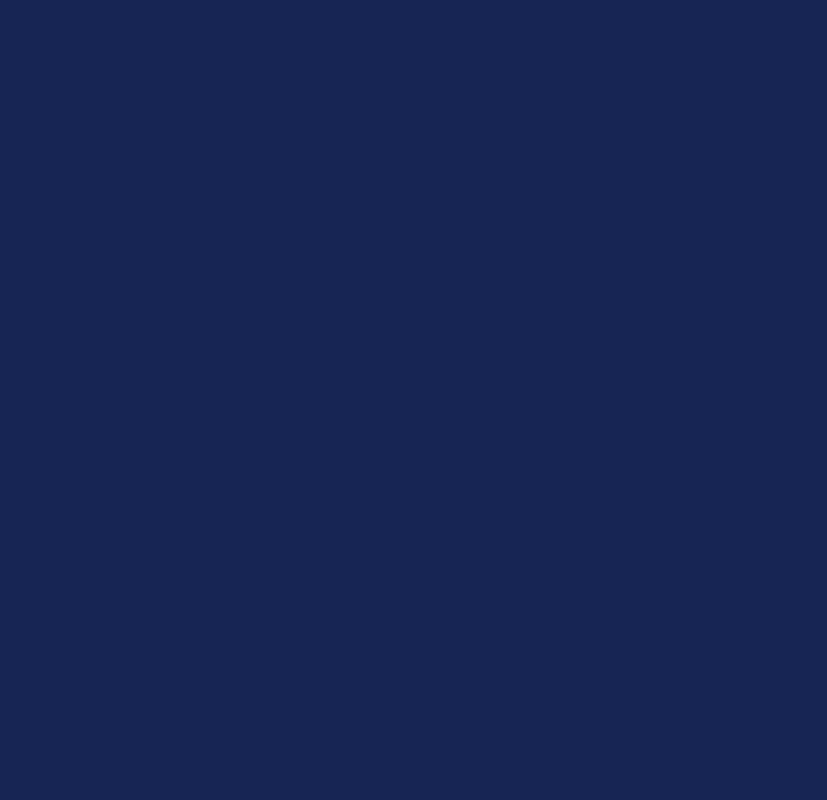
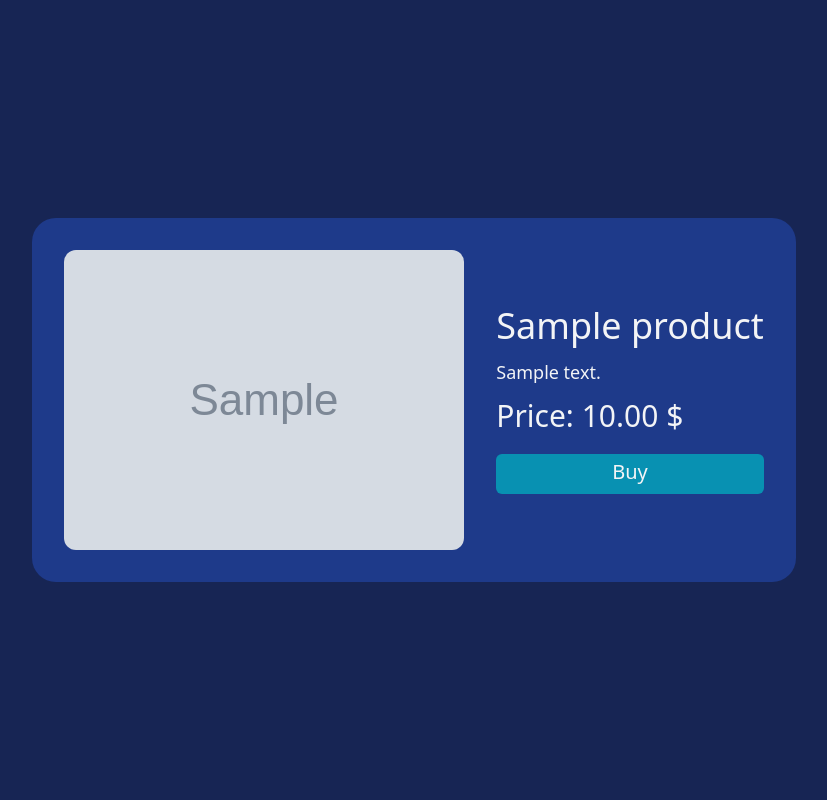
Before and after one commit to KshitijTodkar48/Django-Product-Hub, a Django app: page /ProductHub/1/ in a window 1280 px wide. Before the commit the part shown is empty. Shown: the whole page, without its empty margins (226-1053 px from the left). Run offline with Django 5.2, Linux system fonts and the light colour scheme; tables that the repository leaves empty hold one stand-in row (values such as "Sample post"); grey boxes marked "Sample" are stand-in pictures; some libraries are stand-ins or nearby versions.

Commit message:
built details page

```diff
--- a/MyStore/ProductHub/templates/ProductHub/details.html
+++ b/MyStore/ProductHub/templates/ProductHub/details.html
@@ -5,5 +5,19 @@
 {% endblock %}
 
 {% block content %}
-
+    <div class="min-h-[100vh] flex justify-center items-center">
+        <div class="bg-blue-900 flex gap-8 p-8 rounded-3xl">
+            <div>
+                <img src="{{product.image.url}}" alt="" class="min-h-60 max-h-90 rounded-xl">
+            </div>
+            <div class="flex flex-col gap-3 justify-center">
+                <h2 class="text-4xl"> {{product.name}} </h2>
+                <p class="max-w-120 text-lg"> {{product.description}} </p>
+                <h3 class="text-3xl"> Price: {{product.price}} $ </h3>
+                <button type="button" class="bg-cyan-600 w-full pb-2 pt-1 text-xl rounded-md mt-2 cursor-pointer hover:bg-cyan-700">
+                    Buy
+                </button>
+            </div>
+        </div>
+    </div>
 {% endblock %}
--- a/MyStore/ProductHub/templates/ProductHub/home.html
+++ b/MyStore/ProductHub/templates/ProductHub/home.html
@@ -8,7 +8,7 @@
     <h1 class="bg-blue-900 text-4xl text-center mb-5  pt-2 pb-4 font-semibold">
         Welcome to Product Hub
     </h1>
-    <div class="grid sm:grid-cols-2 md:grid-cols-3 gap-5 max-w-8xl px-10">
+    <div class="grid sm:grid-cols-2 md:grid-cols-3 gap-5 lg:max-w-5xl px-10">
         {% for product in products %}
             <div class = "w-70 border-white bg-blue-900 my-4 p-4 rounded-2xl flex flex-col justify-between">
                 <img src="{{product.image.url}}" alt="" class="h-60 rounded-xl">
--- a/MyStore/templates/index.html
+++ b/MyStore/templates/index.html
@@ -10,6 +10,6 @@
     {% tailwind_css %}
 </head>
 <body>
-    <h1 class="bg-blue-400 mt-10"> Welcome to Django Project </h1>
+    <h1 class="bg-blue-900 mt-10"> Welcome to Django Project </h1>
 </body>
 </html>
```
